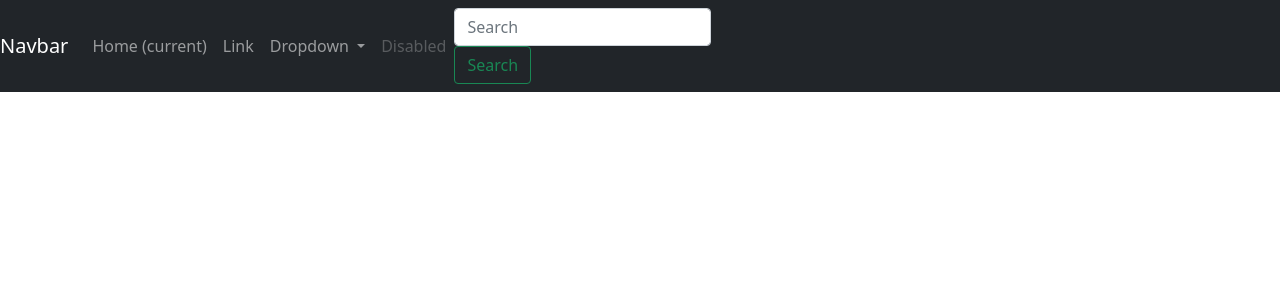
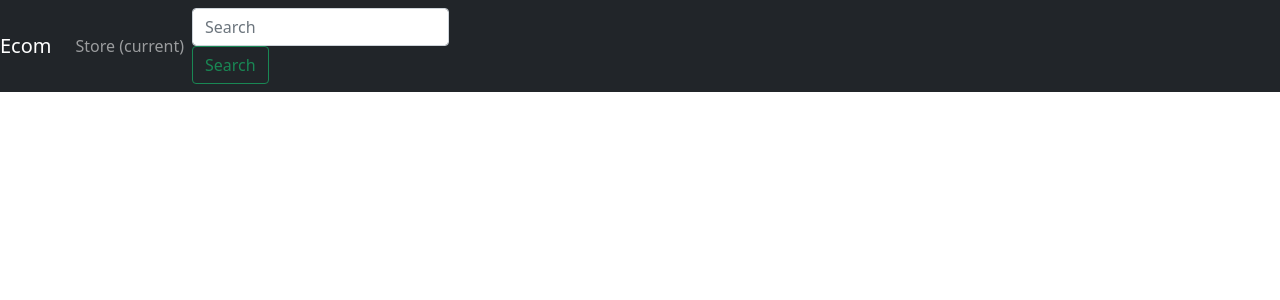
Before and after one commit to petre-marian-vaduva/Ecommerce, a Django app: page /main/ in a window 1280 px wide. Shown: the top 300 px of the page. Run offline with Django 4.2, Linux system fonts and the light colour scheme.

Commit message:
add dynamic url and update navbar

```diff
--- a/project1/store/templates/store/main.html
+++ b/project1/store/templates/store/main.html
@@ -10,7 +10,7 @@
 </head>
 <body>
     <nav class="navbar navbar-expand-lg navbar-dark bg-dark">
-        <a class="navbar-brand" href="#">Navbar</a>
+        <a class="navbar-brand" href="{% url 'store' %}">Ecom</a>
         <button class="navbar-toggler" type="button" data-toggle="collapse" data-target="#navbarSupportedContent" aria-controls="navbarSupportedContent" aria-expanded="false" aria-label="Toggle navigation">
           <span class="navbar-toggler-icon"></span>
         </button>
@@ -18,24 +18,7 @@
         <div class="collapse navbar-collapse" id="navbarSupportedContent">
           <ul class="navbar-nav mr-auto">
             <li class="nav-item active">
-              <a class="nav-link" href="#">Home <span class="sr-only">(current)</span></a>
-            </li>
-            <li class="nav-item">
-              <a class="nav-link" href="#">Link</a>
-            </li>
-            <li class="nav-item dropdown">
-              <a class="nav-link dropdown-toggle" href="#" id="navbarDropdown" role="button" data-toggle="dropdown" aria-haspopup="true" aria-expanded="false">
-                Dropdown
-              </a>
-              <div class="dropdown-menu" aria-labelledby="navbarDropdown">
-                <a class="dropdown-item" href="#">Action</a>
-                <a class="dropdown-item" href="#">Another action</a>
-                <div class="dropdown-divider"></div>
-                <a class="dropdown-item" href="#">Something else here</a>
-              </div>
-            </li>
-            <li class="nav-item">
-              <a class="nav-link disabled" href="#">Disabled</a>
+              <a class="nav-link" href="{% url 'store' %}">Store <span class="sr-only">(current)</span></a>
             </li>
           </ul>
           <form class="form-inline my-2 my-lg-0">
```
